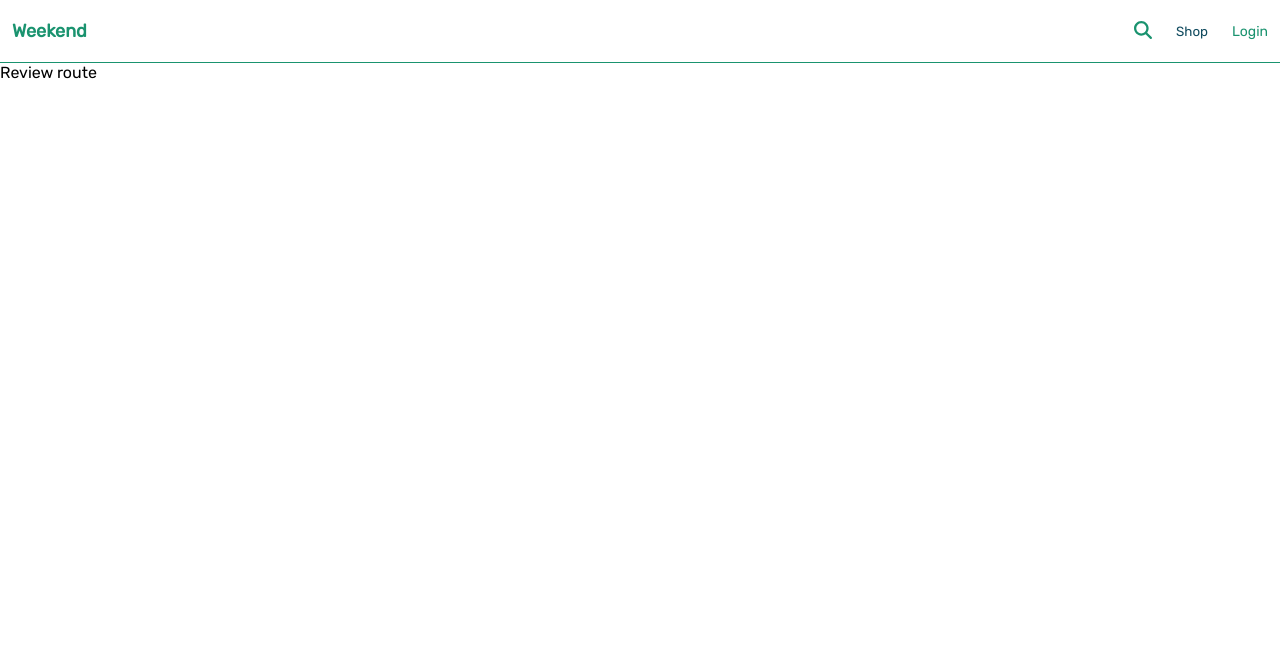
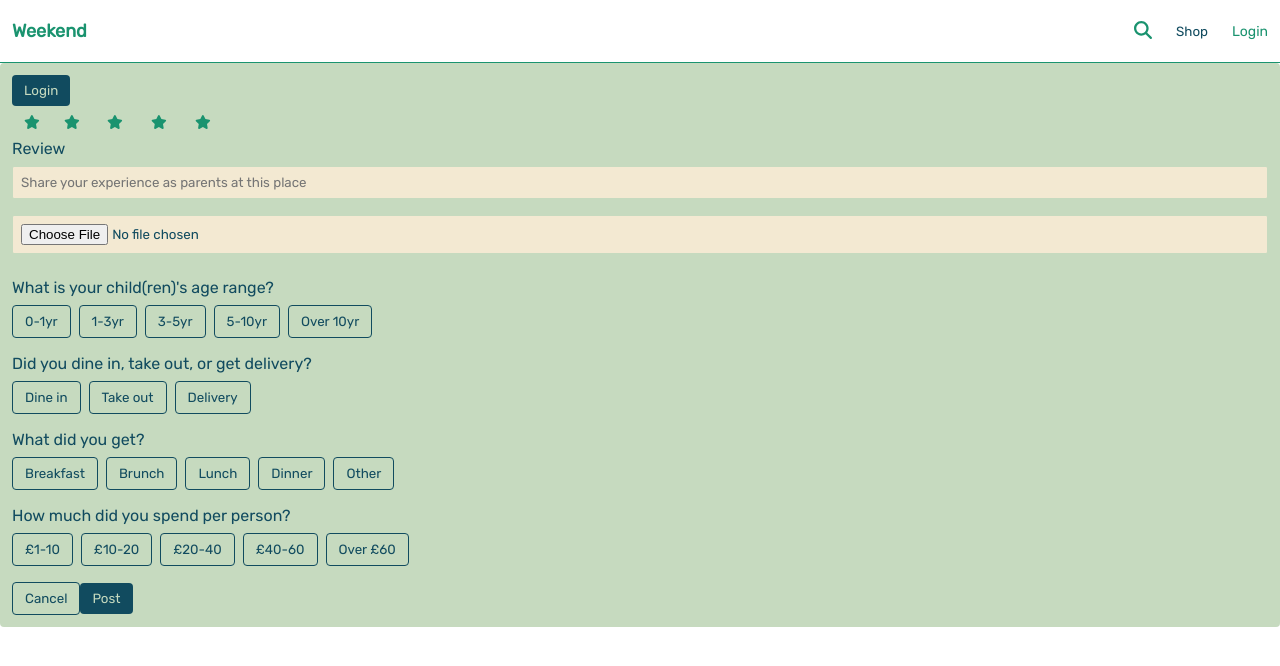
Before and after one commit to Lee340/babyboss, a React (Create React App) app: page / in a window 1280 px wide. Both pictures are taken after a click on the button "Go to review". Shown: the top 666 px of the page. Built offline with nearby package versions, Linux system fonts and the light colour scheme.

Commit message:
add components for review page

```diff
--- a/src/Button.css
+++ b/src/Button.css
@@ -42,6 +42,11 @@
   color: var(--primary-color);
 }
 
+.btn-border {
+  color: var(--primary-color);
+  border: 1px solid var(--primary-color);
+}
+
 .btn-round {
   border-radius: 50%;
   overflow: hidden;
--- a/src/Button.js
+++ b/src/Button.js
@@ -13,6 +13,7 @@ export function Button({ children, onClick, type, className }) {
         "btn-subtle": type === "subtle",
         "btn-light": type === "light",
         "btn-round": type === "round",
+        "btn-border": type === "border",
         "btn-transparent": type === "transparent" || type == null,
       })}
     >
--- /dev/null
+++ b/src/ReviewRoute.css
@@ -0,0 +1,25 @@
+input {
+  width: 100%;
+  display: inline-block;
+  padding: var(--spacing-s);
+  margin: var(--spacing-s) 0;
+  border: 1px solid var(--subtle-color);
+  background-color: var(--light-color);
+  border-radius: 2px;
+  box-sizing: border-box;
+}
+
+.review-selector {
+  display: grid;
+  grid-template-rows: auto;
+  margin-top: 16px;
+}
+
+.review-selector-details {
+  display: flex;
+  gap: 8px;
+  justify-content: flex-start;
+  margin-bottom: 16px;
+  margin-top: 8px;
+
+}
--- a/src/ReviewRoute.js
+++ b/src/ReviewRoute.js
@@ -1,3 +1,110 @@
-export function ReviewRoute({ id }) {
-  return <div>Review route</div>;
+import { useState } from "react";
+import { Text } from "./Text";
+import { Card } from "./Card";
+import { Button } from "./Button";
+import { faStar } from "@fortawesome/free-solid-svg-icons";
+import { Icon } from "./Icon";
+import "./ReviewRoute.css";
+
+export function ReviewRoute({ user, setUser }) {
+  const [show, setShow] = useState(true);
+  const [review, setReview] = useState("");
+  const [selectedFile, setSelectedFile] = useState(null);
+
+  return (
+    <div>
+      <Card color="subtle">
+        <div>
+          {user != null ? (
+            <img
+              src={user.photoURL}
+              alt="user profile"
+              className="user-profile"
+            />
+          ) : (
+            <Button type="primary">Login</Button>
+          )}
+        </div>
+        <span>
+          <Button>
+            <Icon icon={faStar} />
+          </Button>
+          <Button>
+            <Icon icon={faStar} />
+          </Button>{" "}
+          <Button>
+            <Icon icon={faStar} />
+          </Button>{" "}
+          <Button>
+            <Icon icon={faStar} />
+          </Button>{" "}
+          <Button>
+            <Icon icon={faStar} />
+          </Button>
+        </span>
+        <form
+          action=""
+          method="get"
+          className="add-review"
+          onSubmit={(e) => {}}
+        >
+          <div className="artists-add-art-row">
+            <label htmlFor="review">Review</label>
+            <input
+              type="text"
+              placeholder="Share your experience as parents at this place"
+              required
+              value={review}
+              onChange={(e) => setReview(e.target.value)}
+            ></input>
+          </div>
+          <div>
+            <input
+              type="file"
+              onChange={(e) => {
+                setSelectedFile(e.target.files[0]);
+              }}
+            />
+          </div>
+        </form>
+        <div className="review-selector">
+          <p>What is your child(ren)'s age range?</p>
+          <div className="review-selector-details">
+            <Button type="border">0-1yr</Button>
+            <Button type="border">1-3yr</Button>
+            <Button type="border">3-5yr</Button>
+            <Button type="border">5-10yr</Button>
+            <Button type="border">Over 10yr</Button>
+          </div>
+
+          <p>Did you dine in, take out, or get delivery?</p>
+          <div className="review-selector-details">
+            <Button type="border">Dine in</Button>
+            <Button type="border">Take out</Button>
+            <Button type="border">Delivery</Button>
+          </div>
+
+          <p>What did you get?</p>
+          <div className="review-selector-details">
+            <Button type="border">Breakfast</Button>
+            <Button type="border">Brunch</Button>
+            <Button type="border">Lunch</Button>
+            <Button type="border">Dinner</Button>
+            <Button type="border">Other</Button>
+          </div>
+
+          <p>How much did you spend per person?</p>
+          <div className="review-selector-details">
+            <Button type="border">£1-10</Button>
+            <Button type="border">£10-20</Button>
+            <Button type="border">£20-40</Button>
+            <Button type="border">£40-60</Button>
+            <Button type="border">Over £60</Button>
+          </div>
+        </div>
+        <Button type="border">Cancel</Button>
+        <Button type="primary">Post</Button>
+      </Card>
+    </div>
+  );
 }
```
